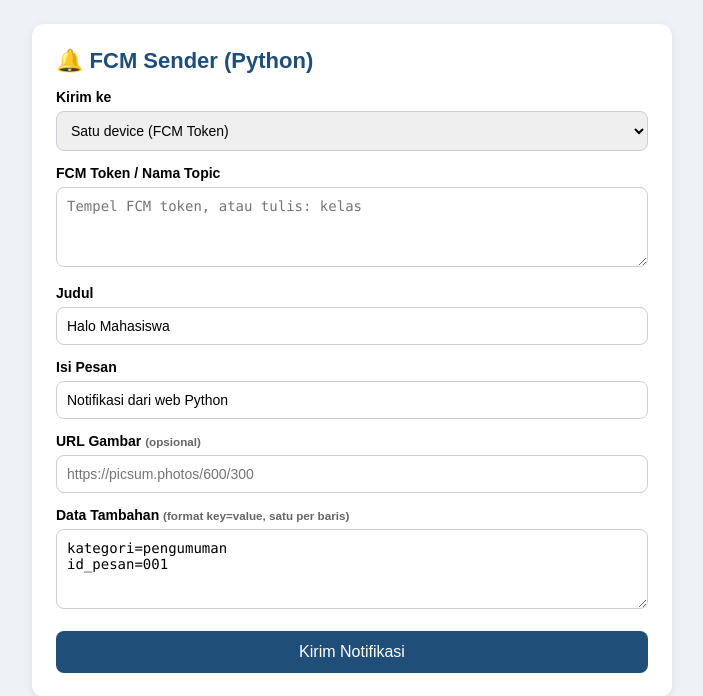
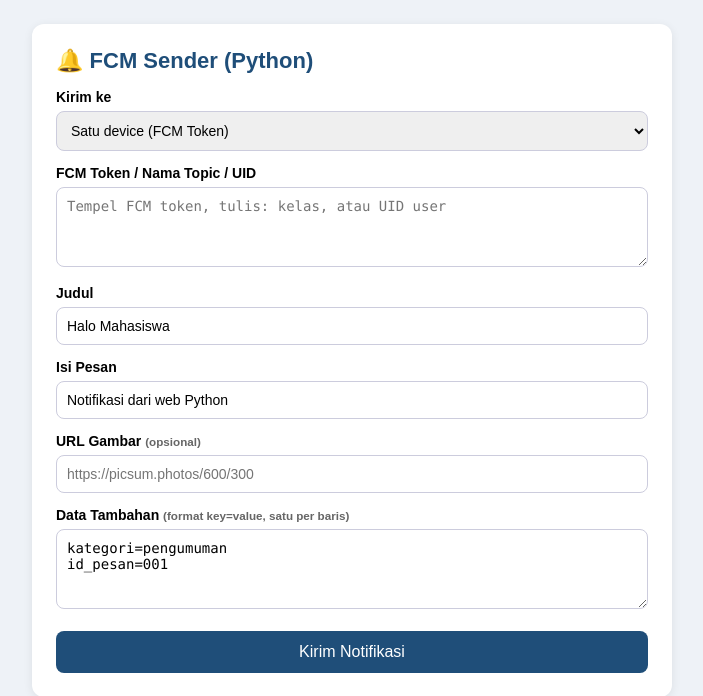
Before and after one commit to Rafreaks06/mobile8, a Flask app: page / in a window 1280 px wide. Shown: the top 696 px of the page, without its empty margins (288-991 px from the left). Run offline with Flask 3, Linux system fonts and the light colour scheme.

Commit message:
tugas 6: backend kirim berdasarkan UID dari Firestore

```diff
--- a/backend/app.py
+++ b/backend/app.py
@@ -1,15 +1,24 @@
 """
 Web Pengirim Notifikasi FCM (HTTP v1) - versi Python (Flask)
 
+
 Install : pip install -r requirements.txt
+
 Jalankan: python app.py
+
 Buka    : http://localhost:5000
 
+
 Syarat: file service-account.json (dari Firebase Console) ada di folder ini.
+
 """
+
 import json
+
 import os
+
 import sys
+
 from pathlib import Path
 
 import requests
@@ -17,34 +26,86 @@ from flask import Flask, render_template, request
 from google.auth.transport.requests import Request
 from google.oauth2 import service_account
 
+# TAHAP 6: baca token dari Firestore
+import firebase_admin
+from firebase_admin import credentials as admin_credentials
+from firebase_admin import firestore
+
 # Cari di folder ini dulu, jika tidak ada pakai yang di folder induk (notification_sender/)
 # Jika dijalankan sebagai .exe hasil PyInstaller, "folder ini" = folder tempat .exe berada.
 FROZEN = getattr(sys, "frozen", False)
+
 _HERE = Path(sys.executable).resolve().parent if FROZEN else Path(__file__).resolve().parent
+
 SERVICE_ACCOUNT_FILE = next(
     (p for p in (_HERE / "service-account.json", _HERE.parent / "service-account.json") if p.exists()),
     _HERE / "service-account.json",
 )
+
 FCM_SCOPE = "https://www.googleapis.com/auth/firebase.messaging"
+
 CHANNEL_ID = "high_importance_channel"
 
+
 app = Flask(__name__)
+
 _credentials = None  # disimpan agar access token dipakai ulang selama masih berlaku
+
+# TAHAP 6: client Firestore, dibuat sekali saja
+_db = None
 
 
 def get_access_token() -> tuple[str, str]:
     """LANGKAH 1: Ambil Access Token OAuth 2.0 dari Service Account.
     Library google-auth yang membuat & menandatangani JWT untuk kita."""
+
     global _credentials
+
     if not SERVICE_ACCOUNT_FILE.exists():
         raise RuntimeError("File service-account.json tidak ditemukan di folder python/ maupun notification_sender/.")
     if _credentials is None:
         _credentials = service_account.Credentials.from_service_account_file(
             str(SERVICE_ACCOUNT_FILE), scopes=[FCM_SCOPE]
         )
+
     if not _credentials.valid:  # belum ada token / sudah kedaluwarsa
         _credentials.refresh(Request())
+
     return _credentials.token, _credentials.project_id
+
+
+def get_firestore_client():
+    """TAHAP 6: client Firestore dari service-account.json yang sama."""
+    global _db
+    if _db is None:
+        if not SERVICE_ACCOUNT_FILE.exists():
+            raise RuntimeError("File service-account.json tidak ditemukan di folder python/ maupun notification_sender/.")
+        if not firebase_admin._apps:
+            cred = admin_credentials.Certificate(str(SERVICE_ACCOUNT_FILE))
+            firebase_admin.initialize_app(cred)
+        _db = firestore.client()
+    return _db
+
+
+def get_token_for_uid(uid: str) -> str:
+    """TAHAP 6: ambil fcmToken dari Firestore users/{uid} (ditulis tahap 5)."""
+    uid = uid.strip()
+    if not uid:
+        raise RuntimeError("UID kosong. Isi UID user tujuan.")
+    db = get_firestore_client()
+    doc = db.collection("users").document(uid).get()
+    if not doc.exists:
+        raise RuntimeError(
+            f"UID '{uid}' tidak ditemukan di Firestore users/{uid}. "
+            "Pastikan user sudah login di HP (tahap 5) sehingga token tersimpan."
+        )
+    token = (doc.to_dict() or {}).get("fcmToken", "")
+    if not token:
+        raise RuntimeError(
+            f"Field fcmToken di users/{uid} masih kosong. "
+            "Login dulu di HP, lalu cek Firebase Console > Firestore Database."
+        )
+    return token
 
 
 def parse_data(text: str) -> dict:
@@ -62,19 +123,30 @@ def send_notification(form: dict) -> dict:
     """LANGKAH 2: Kirim pesan ke FCM HTTP v1."""
     access_token, project_id = get_access_token()
 
+    # TAHAP 6: kalau target berupa UID, tukar dulu jadi token dari Firestore.
+    target_type = form["target_type"]
+    target = form["target"].strip()
+    if target_type == "uid":
+        target = get_token_for_uid(target)
+        target_type = "token"
+
     message = {
-        form["target_type"]: form["target"].strip(),  # "token" atau "topic"
+        target_type: target,  # "token" atau "topic"
         "notification": {"title": form["title"], "body": form["body"]},
         "android": {
             "priority": "high",
             "notification": {"channel_id": CHANNEL_ID},
         },
     }
+
     if form["image"].strip():
         message["notification"]["image"] = form["image"].strip()
+
     data = parse_data(form["data"])
+
     if data:
         message["data"] = data
+
     payload = {"message": message}
 
     resp = requests.post(
@@ -86,6 +158,7 @@ def send_notification(form: dict) -> dict:
         json=payload,
         timeout=30,
     )
+
     return {
         "status": resp.status_code,
         "payload": json.dumps(payload, indent=2, ensure_ascii=False),
@@ -103,14 +176,18 @@ def index():
         "image": request.form.get("image", ""),
         "data": request.form.get("data", "kategori=pengumuman\nid_pesan=001"),
     }
+
     result, error = None, None
+
     if request.method == "POST":
-        if form["target_type"] not in ("token", "topic"):
+        # TAHAP 6: "uid" ikut diizinkan sebagai target_type
+        if form["target_type"] not in ("token", "topic", "uid"):
             form["target_type"] = "token"
         try:
             result = send_notification(form)
         except Exception as e:  # tampilkan error apa pun ke halaman
             error = str(e)
+
     return render_template("index.html", form=form, result=result, error=error)
 
 
--- a/backend/requirements.txt
+++ b/backend/requirements.txt
@@ -2,3 +2,4 @@ flask>=3.0
 google-auth>=2.0
 requests>=2.31
 waitress>=3.0
+firebase-admin>=6.0
--- a/backend/templates/index.html
+++ b/backend/templates/index.html
@@ -29,10 +29,11 @@
         <select name="target_type">
             <option value="token" {% if form.target_type == 'token' %}selected{% endif %}>Satu device (FCM Token)</option>
             <option value="topic" {% if form.target_type == 'topic' %}selected{% endif %}>Topic (semua device yang subscribe)</option>
+            <option value="uid" {% if form.target_type == 'uid' %}selected{% endif %}>Berdasarkan UID (ambil token dari Firestore)</option>
         </select>
 
-        <label>FCM Token / Nama Topic</label>
-        <textarea name="target" required placeholder="Tempel FCM token, atau tulis: kelas">{{ form.target }}</textarea>
+        <label>FCM Token / Nama Topic / UID</label>
+        <textarea name="target" required placeholder="Tempel FCM token, tulis: kelas, atau UID user">{{ form.target }}</textarea>
 
         <label>Judul</label>
         <input name="title" required value="{{ form.title }}">
```
